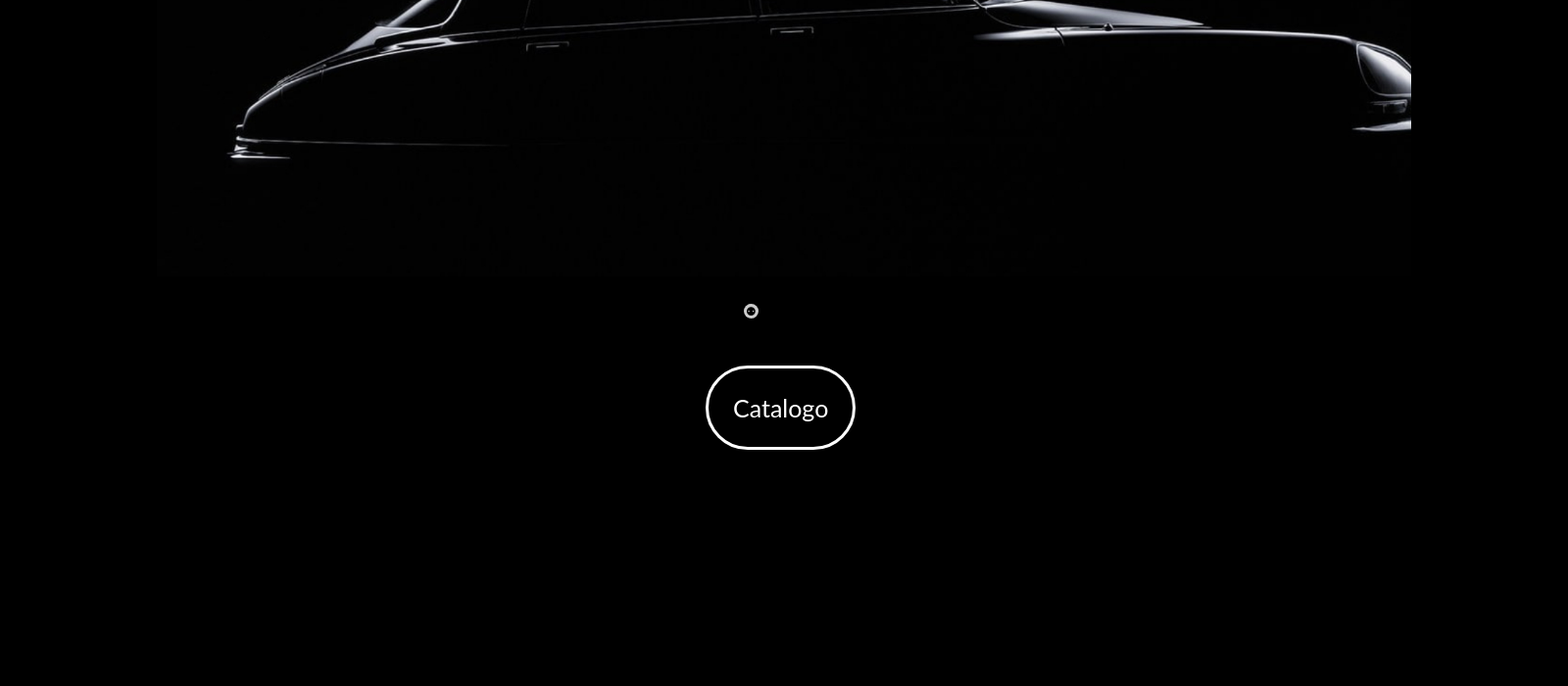
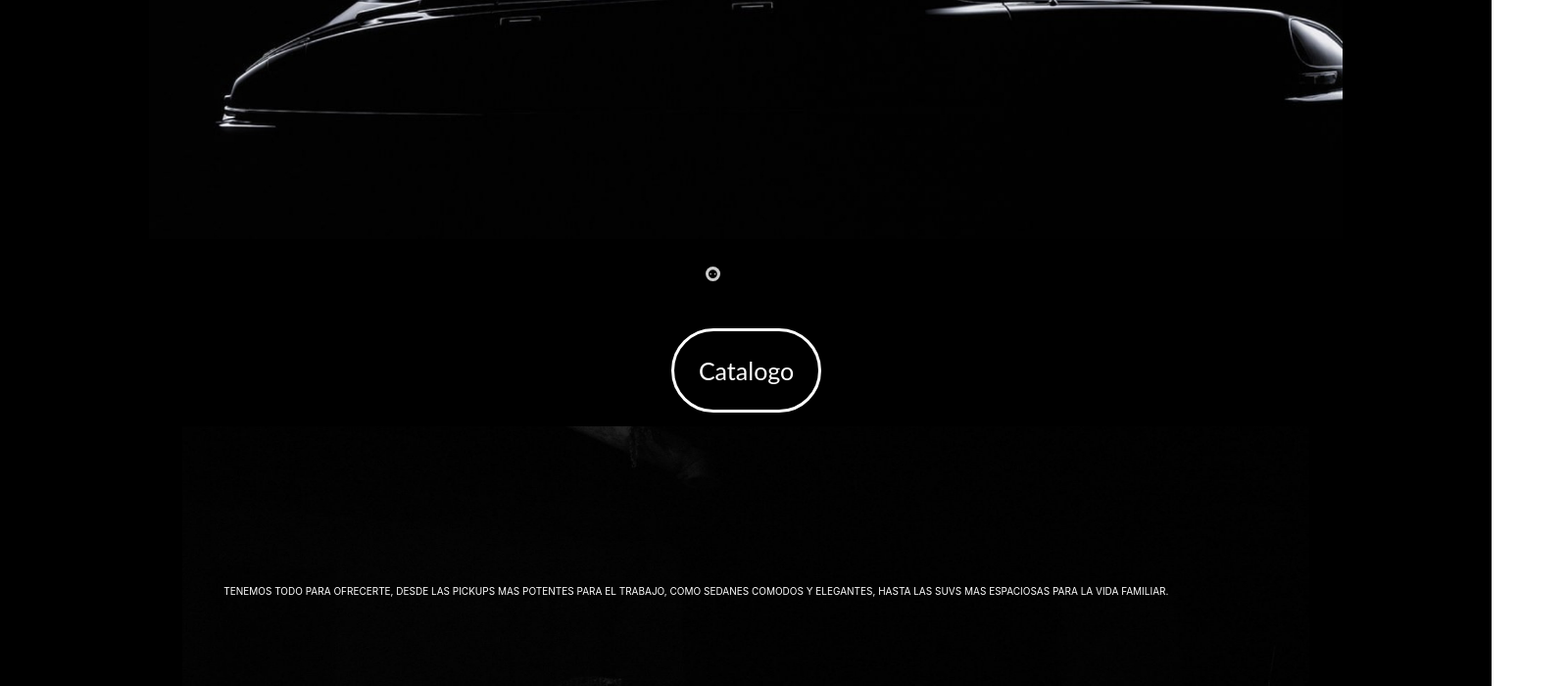
Before and after one commit to Omarx32/PF-Autos, a React (Create React App) app in the folder client/: page / in a window 1280 px wide. Shown: the part 688-1388 px from the top of the page at 98% size, 1600 px wide, since content can reach past the window. Built offline with nearby package versions, Linux system fonts and the light colour scheme.

Commit message:
landing update

```diff
--- a/client/src/components/LandingPage/LandingPage.jsx
+++ b/client/src/components/LandingPage/LandingPage.jsx
@@ -105,6 +105,14 @@ export default function LandingPage() {
       <Link to="/Home">
         <button className={styles.button}>Catalogo</button>
       </Link>
+      <div className={styles.imgCont}>
+        <img src="img/mercedes.jpg" alt="" />
+        <p className={styles.texto}>
+          TENEMOS TODO PARA OFRECERTE, DESDE LAS PICKUPS MAS POTENTES PARA EL
+          TRABAJO, COMO SEDANES COMODOS Y ELEGANTES, HASTA LAS SUVS MAS
+          ESPACIOSAS PARA LA VIDA FAMILIAR.
+        </p>
+      </div>
     </div>
   );
 }
--- a/client/src/components/LandingPage/LandingPage.module.css
+++ b/client/src/components/LandingPage/LandingPage.module.css
@@ -1,7 +1,7 @@
 .background {
   background-color: black;
-  width: 1600px;
-  height: 25000px;
+  width: 1522px;
+  height: 15000px;
   position: absolute;
 }
 
@@ -13,6 +13,20 @@
   text-align: center;
 }
 
+.imgCont {
+  height: 3750px;
+  width: 1150px;
+  display: flex;
+  margin: auto;
+  padding-top: 2%;
+}
+.texto {
+  color: #fff;
+  position: absolute;
+  top: 8.5%;
+  left: 15%;
+  font-size: x-small;
+}
 ul,
 li {
   list-style: none;
```
Also changed, not shown: client/public/img/mercedes.jpg (added), client/src/components/Home/Home.css (deleted), client/src/components/Home/Home.module.css (added), client/src/components/SearchBar/SearchBar.css (deleted), client/src/components/SearchBar/SearchBar.module.css (added).
